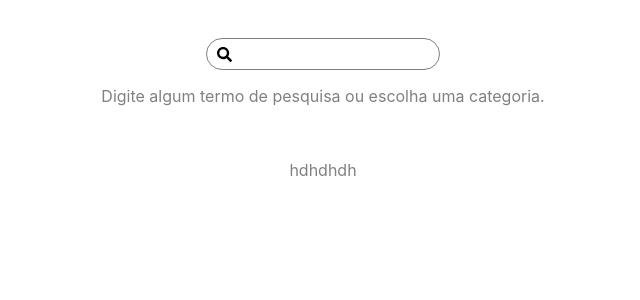
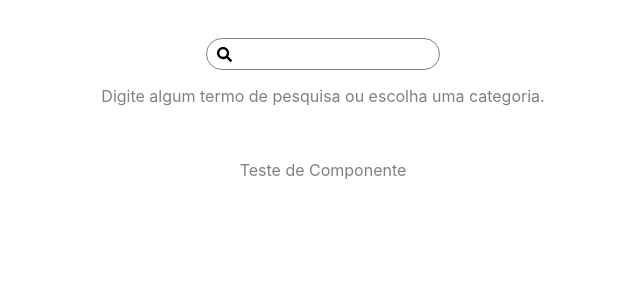
Before and after one commit to tryber/sd-04-project-frontend-online-store-08, a React (Create React App) app: page / in a window 1280 px wide. Shown: the top 300 px of the page, without its empty margins (317-957 px from the left). Built offline with nearby package versions, Linux system fonts and the light colour scheme.

Commit message:
CC Corrections

```diff
--- a/src/App.js
+++ b/src/App.js
@@ -1,14 +1,14 @@
-import React from 'react';
-import './App.css';
+import React from "react";
+import "./App.css";
 
-import ProductsList from './components/ProductsList';
+import ProductsList from "./components/ProductsList";
 
 class App extends React.Component {
   constructor(props) {
     super(props);
     this.state = {
-      query: '',
-      data: [],
+      query: "",
+      data: []
     };
   }
 
@@ -17,7 +17,6 @@ class App extends React.Component {
       <div className="App">
         <header className="App-header">
           <form action="">
-            <i className="fas fa-search" />
             <input
               data-testid="query-input"
               className="SearchBar"
--- a/src/components/ProductsList.jsx
+++ b/src/components/ProductsList.jsx
@@ -1,7 +1,7 @@
-import React from 'react';
+import React from "react";
 
 function ProductsList() {
-  return <div>hdhdhdh</div>;
+  return <div>Teste de Componente</div>;
 }
 
 export default ProductsList;
```
